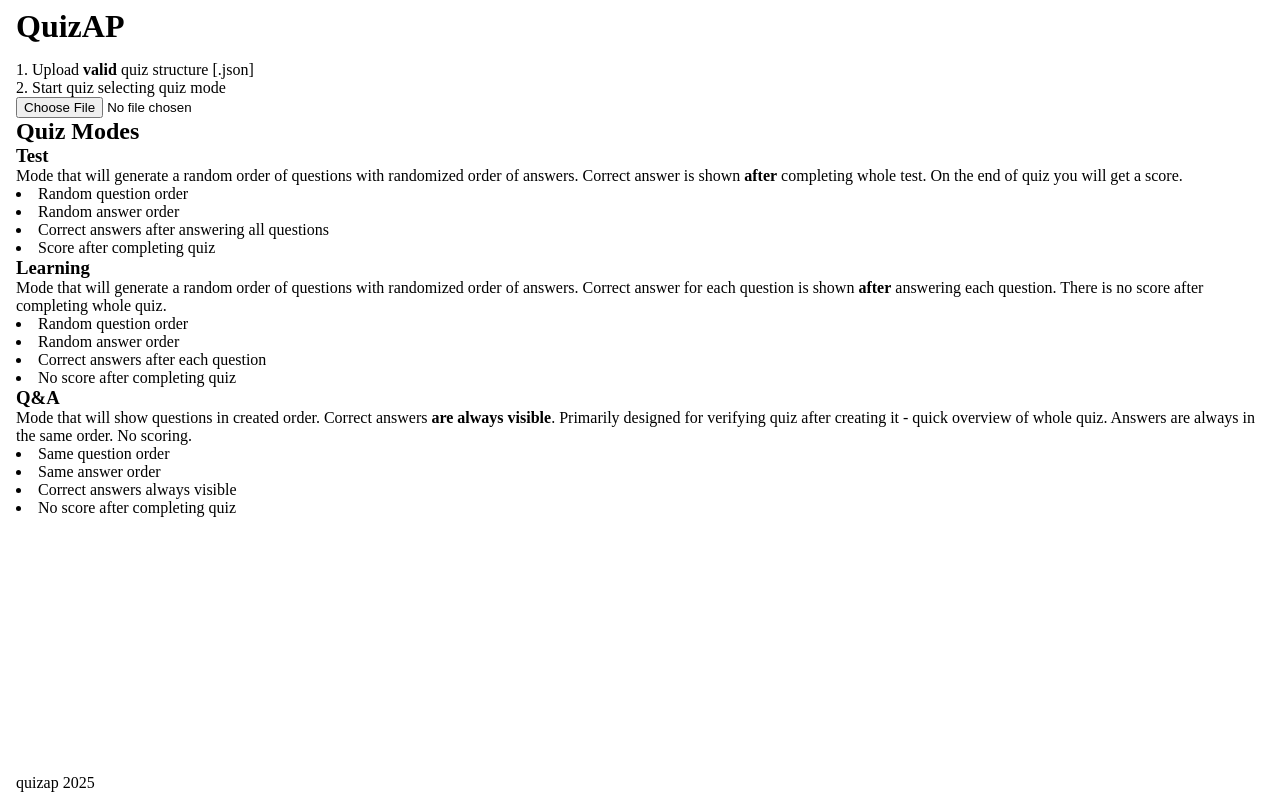
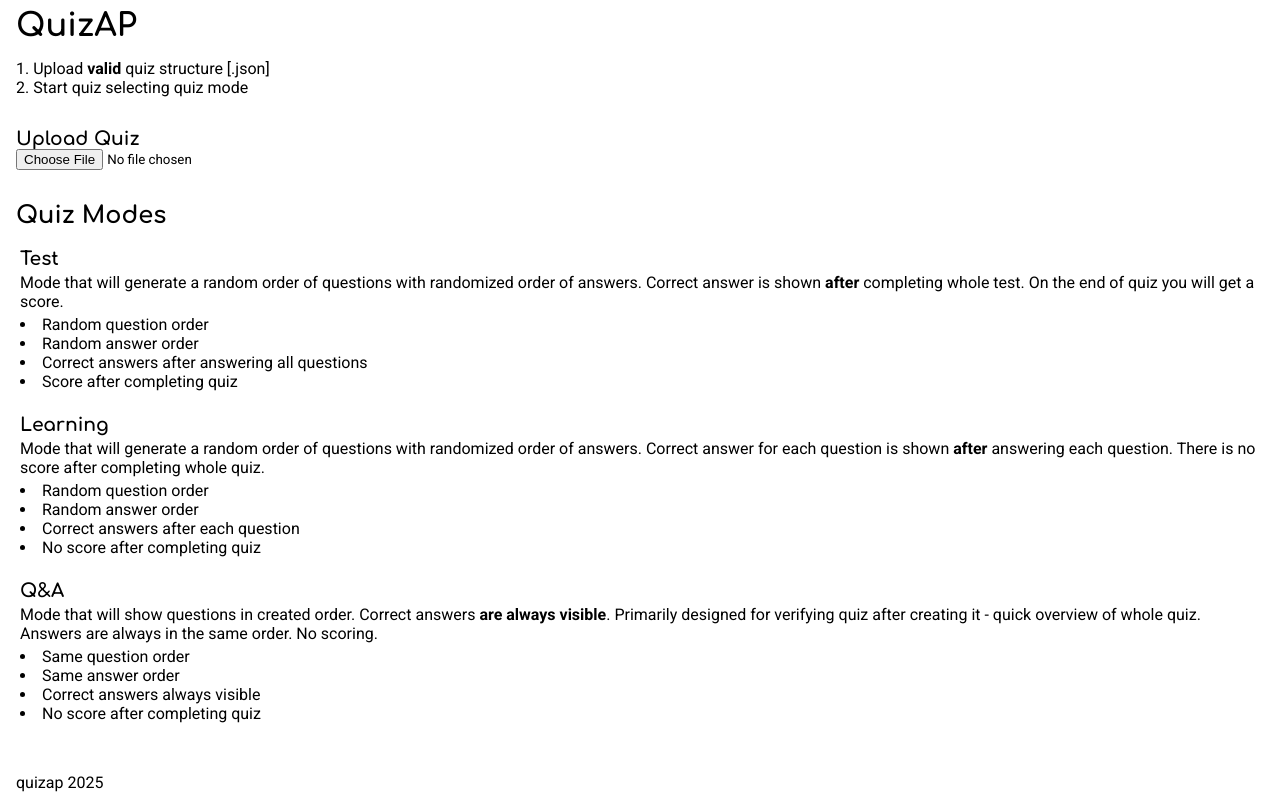
Before and after one commit to Ap4cheSK/quizap, a React (Vite) app: page / in a window 1280 px wide. Built offline with nearby package versions, Linux system fonts and the light colour scheme.

Commit message:
code cleanup

```diff
--- a/index.html
+++ b/index.html
@@ -4,6 +4,7 @@
 <head>
 	<meta charset="UTF-8" />
 	<link rel="icon" type="image/svg+xml" href="/vite.svg"/>
+	<link rel="preload" href="https://fonts.googleapis.com/css2?family=Comfortaa:wght@300..700&family=Roboto:wght@100;300;400;500;700&display=swap" as="style"/>
 	<meta name="viewport" content="width=device-width, initial-scale=1.0" />
 	<title>QuizAP</title>
 </head>
--- a/src/App.tsx
+++ b/src/App.tsx
@@ -10,7 +10,6 @@ function App() {
 	return (
 		<>
 			<Header/>
-			<main>
 			<HashRouter>
 				<Routes>
 					<Route index path="/" element={<Index/>}/>
@@ -19,7 +18,6 @@ function App() {
 					<Route path="*" element={<Error errNum={404}/>}/>
 				</Routes>
 			</HashRouter>
-			</main>
 			<Footer/>
 		</>
 	)
--- a/src/components/index/Index.tsx
+++ b/src/components/index/Index.tsx
@@ -2,6 +2,7 @@ import { useEffect, useState } from "react";
 import { useNavigate } from "react-router-dom";
 import { isQuiz } from "./quizValidation";
 import QuizLegend from "./QuizLegend";
+import "../../css/index.css";
 
 function Index() {
 	const [uploadError, setUploadError] = useState("");
@@ -96,19 +97,22 @@ function Index() {
 	}
 
 	return (
-		<section className="index-menu">
+		<main className="index-menu">
 			<ol>
 				<li>Upload <b>valid</b> quiz structure [.json]</li>
 				<li>Start quiz selecting quiz mode</li>
 			</ol>
 
-			<input type="file" id="index-json-input" accept=".json" onChange={handleUpload}/>
-			{uploadError ? <ErrorField msg={uploadError}/> : ""}
+			<section>
+				<h3>Upload Quiz</h3>
+				<input type="file" id="index-json-input" accept=".json" onChange={handleUpload}/>
+				{uploadError ? <ErrorField msg={uploadError}/> : ""}
+			</section>
 
 			{isValidQuiz ? <StartQuizMenu/> : ""}
 
 			<QuizLegend/>
-		</section>
+		</main>
 	);
 }
 
--- a/src/components/index/QuizLegend.tsx
+++ b/src/components/index/QuizLegend.tsx
@@ -2,8 +2,8 @@ function QuizLegend() {
 	return (
 		<section className="index-quiz-legend">
 			<h2>Quiz Modes</h2>
-			<h3>Test</h3>
-			<section className="legend-test">
+			<section className="legend-item">
+				<h3>Test</h3>
 				<p>Mode that will generate a random order of questions with randomized order of answers. Correct answer is shown <b>after</b> completing whole test. On the end of quiz you will get a score.</p>
 				<ul>
 					<li>Random question order</li>
@@ -13,8 +13,8 @@ function QuizLegend() {
 				</ul>
 			</section>
 
-			<h3>Learning</h3>
-			<section className="legend-learning">
+			<section className="legend-item">
+				<h3>Learning</h3>
 				<p>Mode that will generate a random order of questions with randomized order of answers. Correct answer for each question is shown <b>after</b> answering each question. There is no score after completing whole quiz.</p>
 				<ul>
 					<li>Random question order</li>
@@ -24,8 +24,8 @@ function QuizLegend() {
 				</ul>
 			</section>
 
-			<h3>Q&A</h3>
-			<section className="legend-qna">
+			<section className="legend-item">
+				<h3>Q&A</h3>
 				<p>Mode that will show questions in created order. Correct answers <b>are always visible</b>. Primarily designed for verifying quiz after creating it - quick overview of whole quiz. Answers are always in the same order. No scoring.</p>
 				<ul>
 					<li>Same question order</li>
--- a/src/css/global.css
+++ b/src/css/global.css
@@ -1 +1 @@
-*{margin:0;padding:0}#root{display:grid;grid-template-rows:auto 1fr auto;min-height:100vh}header{padding:8px 16px}main{padding:8px 16px}footer{padding:8px 16px}ul,ol{list-style-position:inside}/*# sourceMappingURL=global.css.map */
+@import"https://fonts.googleapis.com/css2?family=Comfortaa:wght@300..700&family=Roboto:wght@100;300;400;500;700&display=swap";*{margin:0;padding:0;font-family:"Roboto",serif}#root{display:grid;grid-template-rows:auto 1fr auto;min-height:100vh}h1,h2,h3,h4,h5,h6{font-family:"Comfortaa",serif}header{padding:8px 16px}main{display:grid;grid-auto-flow:row;align-content:start;gap:32px;padding:8px 16px}footer{padding:8px 16px}ul,ol{list-style-position:inside}/*# sourceMappingURL=global.css.map */
--- a/src/css/global.scss
+++ b/src/css/global.scss
@@ -1,6 +1,11 @@
+@import url('https://fonts.googleapis.com/css2?family=Comfortaa:wght@300..700&family=Roboto:wght@100;300;400;500;700&display=swap');
+// font-family: "Roboto", serif;
+// font-family: "Comfortaa", serif;
+
 * {
 	margin: 0;
 	padding: 0;
+	font-family: "Roboto", serif;
 }
 
 #root {
@@ -9,11 +14,20 @@
 	min-height: 100vh;
 }
 
+h1, h2, h3, h4, h5, h6 {
+	font-family: "Comfortaa", serif;
+}
+
 header {
 	padding: 8px 16px;
 }
 
 main {
+	display: grid;
+	grid-auto-flow: row;
+	align-content: start;
+	gap: 32px;
+
 	padding: 8px 16px;
 }
 
--- /dev/null
+++ b/src/css/index.css
@@ -0,0 +1 @@
+.upload-err{background:red;color:#fff;text-shadow:0px 0px 5px #000;font-weight:900;padding:4px 8px;border-radius:4px}.index-quiz-legend{display:grid;grid-auto-flow:row;gap:16px}.index-quiz-legend .legend-item{display:grid;grid-auto-flow:row;gap:4px;padding:4px}/*# sourceMappingURL=index.css.map */
--- /dev/null
+++ b/src/css/index.scss
@@ -0,0 +1,21 @@
+.upload-err {
+	background: red;
+	color: white;
+	text-shadow: 0px 0px 5px black;
+	font-weight: 900;
+	padding: 4px 8px;
+	border-radius: 4px;
+}
+
+.index-quiz-legend {
+	display: grid;
+	grid-auto-flow: row;
+	gap: 16px;
+
+	.legend-item {
+		display: grid;
+		grid-auto-flow: row;
+		gap: 4px;
+		padding: 4px;
+	}
+}
```
Also changed, not shown: 2 other files (tests, documents, lock files or other folders). Lines whose indentation alone changed are shown as unchanged.
